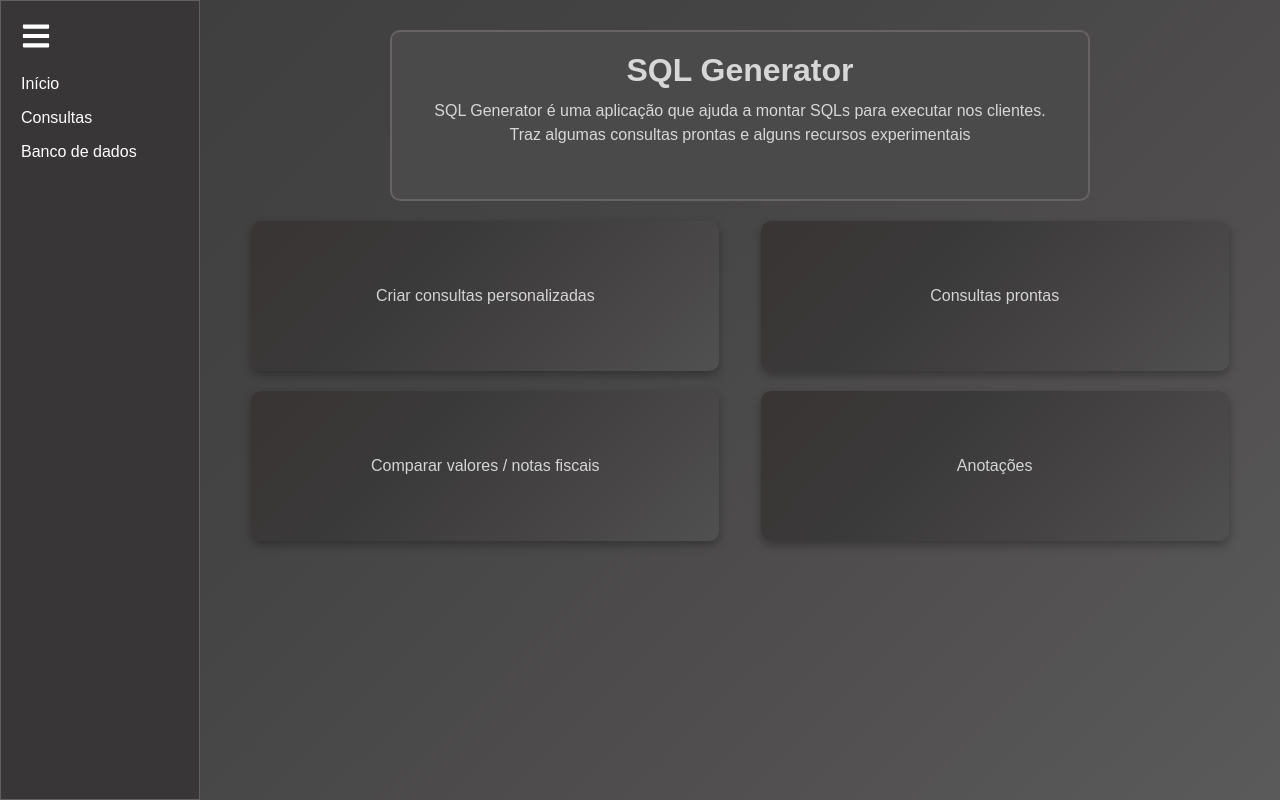
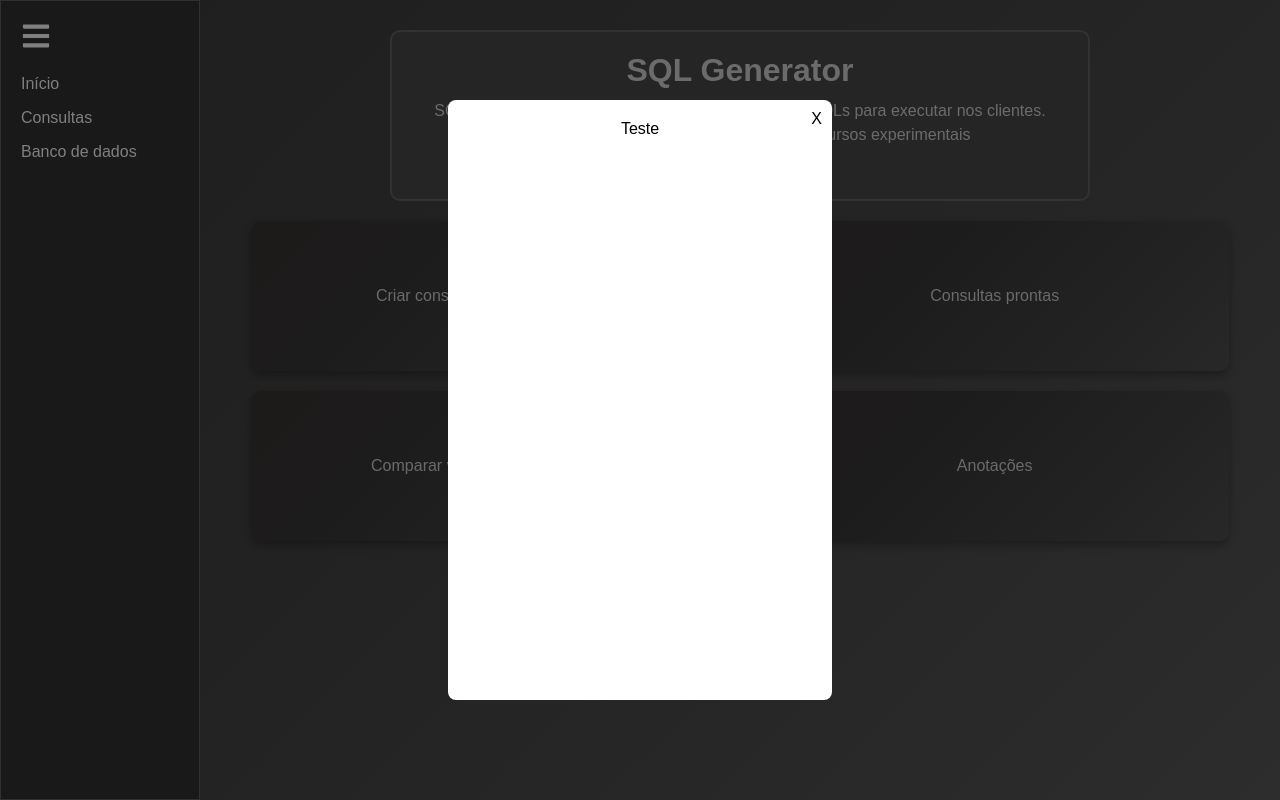
Before and after one commit to neves1697/SQLGenerator, a React (Create React App) app: page /inicio in a window 1280 px wide. Both pictures are taken after a click on the element "Criar consultas personalizadas". Built offline with nearby package versions, Linux system fonts and the light colour scheme.

Commit message:
feat: Adição da função de MODAL na tela de inicio

```diff
--- /dev/null
+++ b/src/Components/Modal.jsx
@@ -0,0 +1,18 @@
+import React from 'react';
+import "../Styles/Modal.scss";
+
+const Modal = ({ isOpen, onClose, children }) => {
+  // Se o modal não estiver aberto, não renderiza nada
+  if (!isOpen) return null;
+
+  return (
+    <div className="modal-overlay">
+      <div className="modal-content">
+        <button className="close-button" onClick={onClose}>X</button>
+        {children} {/* Exibe o conteúdo passado para o Modal */}
+      </div>
+    </div>
+  );
+};
+
+export default Modal;
--- a/src/Pages/Inicio.jsx
+++ b/src/Pages/Inicio.jsx
@@ -1,8 +1,19 @@
-import React from "react";
+import React, { useState } from "react";
 import "../Styles/Inicio.scss";
+import Modal from "../Components/Modal"; // Importe o modal
 import BancoDeDados from "../Components/BancoDeDados";
 
 const Inicio = () => {
+  const [isModalOpen, setIsModalOpen] = useState(false); // Estado para controlar o modal
+
+  const handleOpenModal = () => {
+    setIsModalOpen(true); // Abre o modal
+  };
+
+  const handleCloseModal = () => {
+    setIsModalOpen(false); // Fecha o modal
+  };
+
   return (
     <div className="container-home">
       <div className="container-interno">
@@ -16,7 +27,7 @@ const Inicio = () => {
         </div>
 
         <div className="informacoes">
-                    <div className="consultas">
+          <div className="consultas" onClick={handleOpenModal}> {/* Adiciona o evento de clique */}
             Criar consultas personalizadas
           </div>
           <div className="consultas">
@@ -32,6 +43,11 @@ const Inicio = () => {
           </div>
         </div>
       </div>
+
+      {/* Modal */}
+      <Modal isOpen={isModalOpen} onClose={handleCloseModal}>
+        Teste
+      </Modal>
     </div>
   );
 };
--- /dev/null
+++ b/src/Styles/Modal.scss
@@ -0,0 +1,32 @@
+.modal-overlay {
+    position: fixed;
+    top: 0;
+    left: 0;
+    right: 0;
+    bottom: 0;
+    background: rgba(0, 0, 0, 0.5);
+    display: flex;
+    justify-content: center;
+    align-items: center;
+    z-index: 1000;
+  }
+
+  .modal-content {
+    background: white;
+    padding: 20px;
+    border-radius: 8px;
+    position: relative;
+    max-width: 500px;
+    width: 30%;
+    height: 600px;
+  }
+
+  .close-button {
+    position: absolute;
+    top: 10px;
+    right: 10px;
+    background: transparent;
+    border: none;
+    font-size: 16px;
+    cursor: pointer;
+  }
```
Lines whose indentation alone changed are shown as unchanged.
